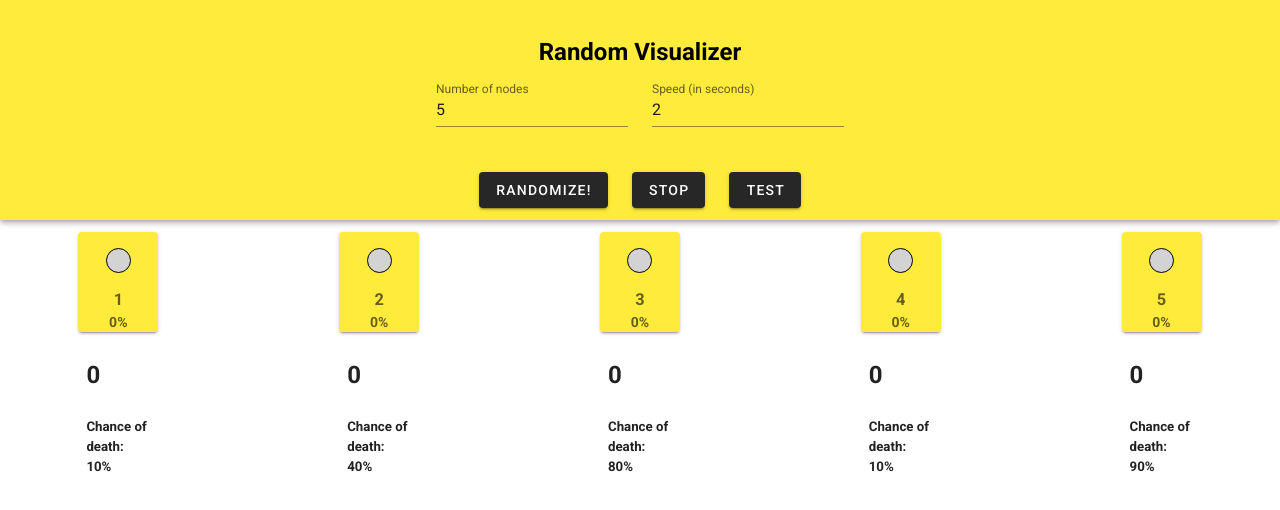
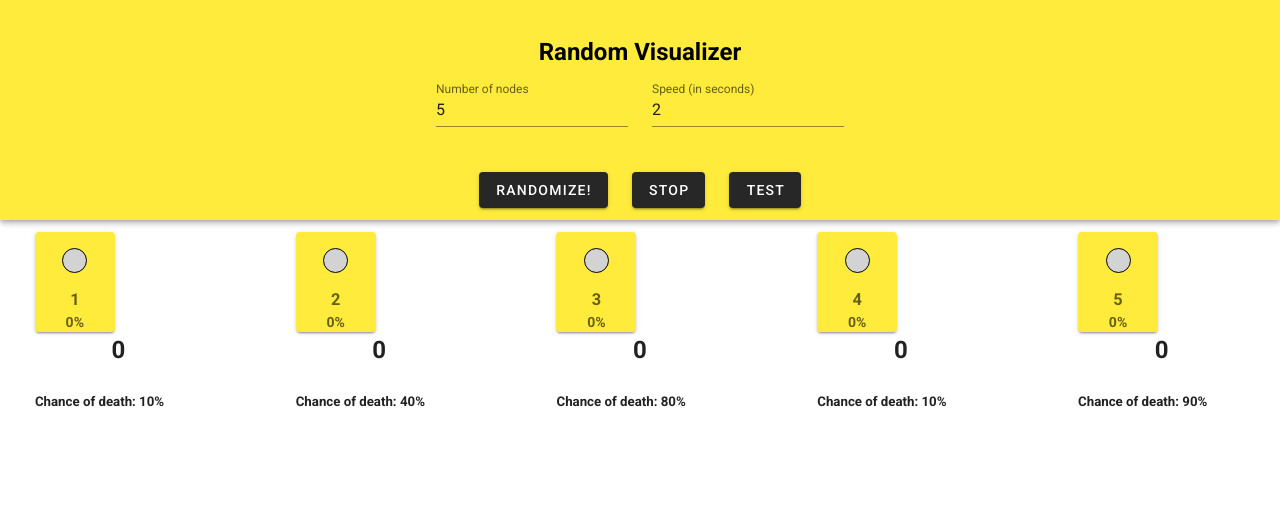
Before and after one commit to mechanicalsheep/random-visualizer, a Vue app: page / in a window 1280 px wide. Shown: the top 510 px of the page. Built offline with nearby package versions, Linux system fonts and the light colour scheme.

Commit message:
[Node] fixed node layout

```diff
--- a/src/components/Node.vue
+++ b/src/components/Node.vue
@@ -1,5 +1,5 @@
 <template>
-    <v-container style="max-width:fit-content;">
+    <v-container style="max-width:fit-content; height:fit-content">
         <v-card width="80px" height="100px" :color="nodeConfig.disable? 'red': 'yellow'">
             <v-card-title class="justify-center">
                 <div class="status " :class="nodeConfig.isActive? 'active':''"></div>
@@ -8,9 +8,10 @@
                 <h3 style="font-weight:bolder;">{{nodeConfig.index+1}}</h3>
                 <h4>{{nodeConfig.ratio}}%</h4>
                 </v-card-text>
-                <v-card-actions class="justify-center">
-                    <v-row style="width:100%">
-                        <v-col cols="12">
+
+        </v-card>
+        <v-row class="justify-center">
+            <v-col cols="auto">
                 <h2>{{nodeConfig.counter}}</h2>
             </v-col>
             <v-col cols="12">
@@ -19,8 +20,6 @@
         </v-row>
         <v-row>
         </v-row>
-                </v-card-actions>
-        </v-card>
     </v-container>
 </template>
 
```
Lines whose indentation alone changed are shown as unchanged.
